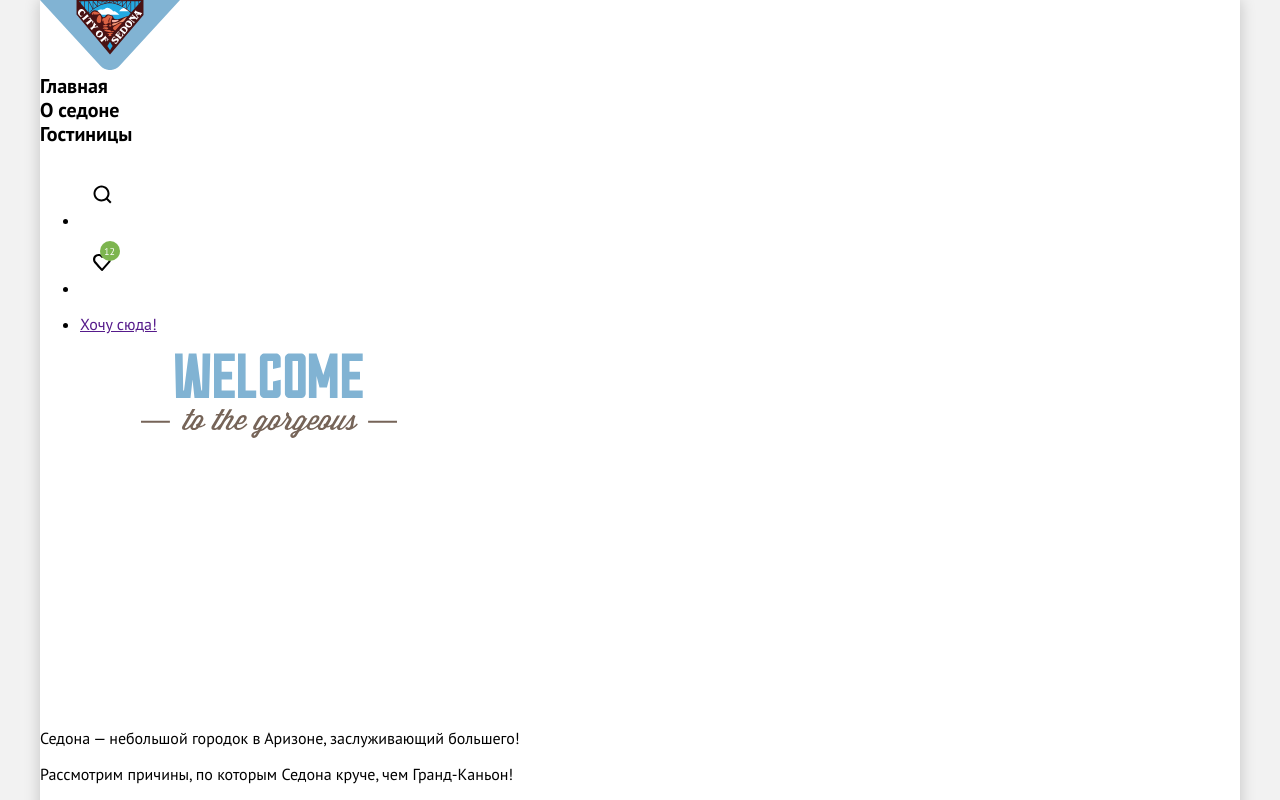
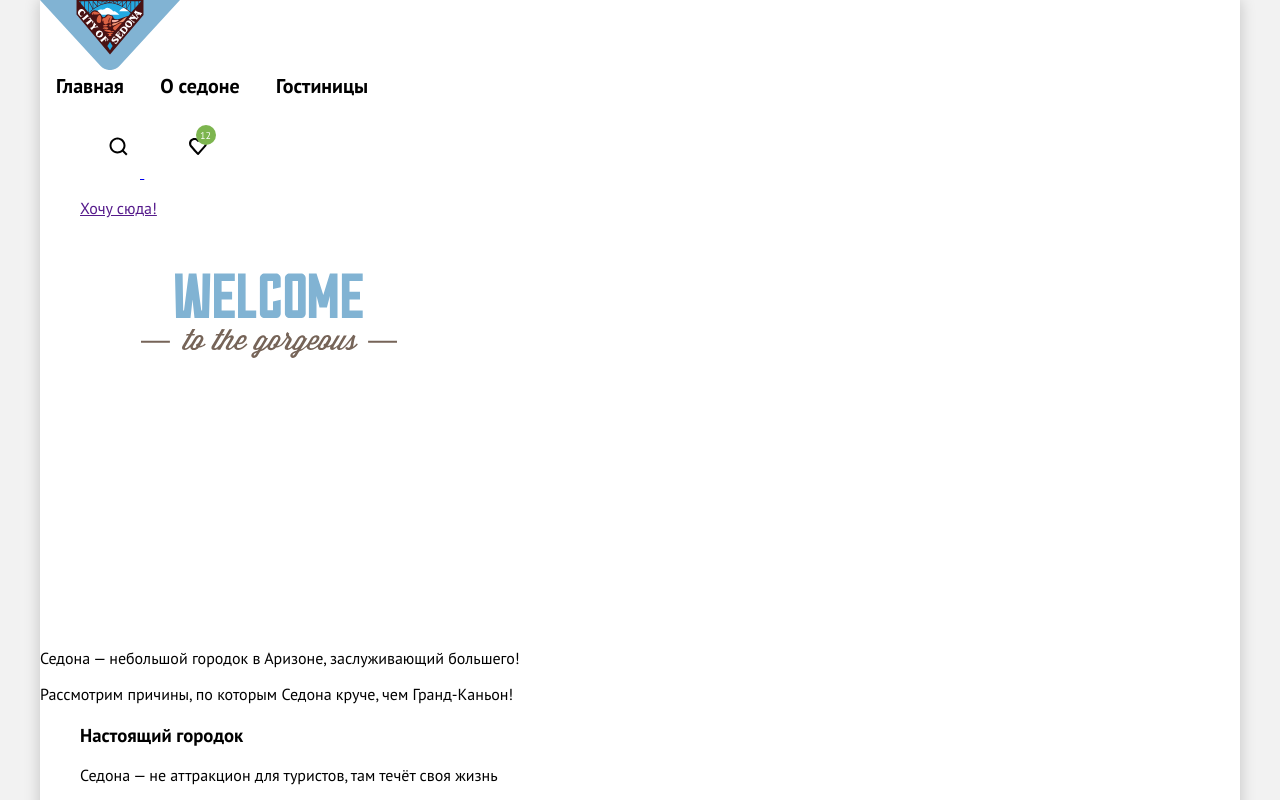
Before and after one commit to htmlacademy-htmlcss/2240611-sedona-35, a plain HTML site: page index.html in a window 1280 px wide. Shown: the top 800 px of the page. Drawn offline with Linux system fonts and the light colour scheme.

Commit message:
Добавил кусочек стилизации

```diff
--- a/styles/style.css
+++ b/styles/style.css
@@ -62,7 +62,8 @@ body {
 }
 
 .navigation-item {
-
+  display:inline;
+  padding:0 16px
 }
 
 .navigation-link {
@@ -72,3 +73,16 @@ body {
   font-size: 20px;
   line-height: 24px;
 }
+
+li{
+  list-style-type: none
+}
+
+.menu{
+
+}
+
+.menu-item {
+  display:inline;
+  padding:0 16px
+}
```
